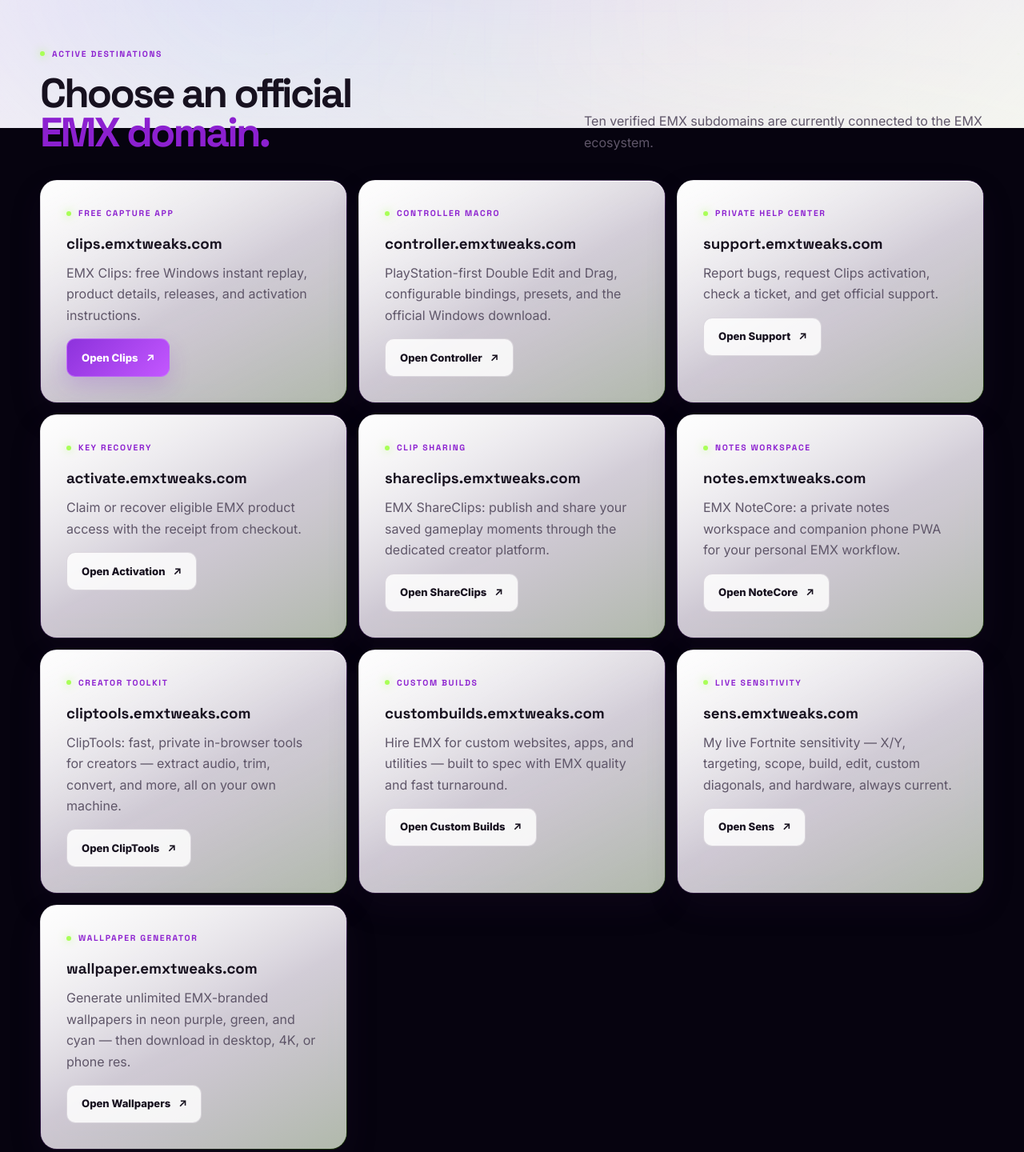
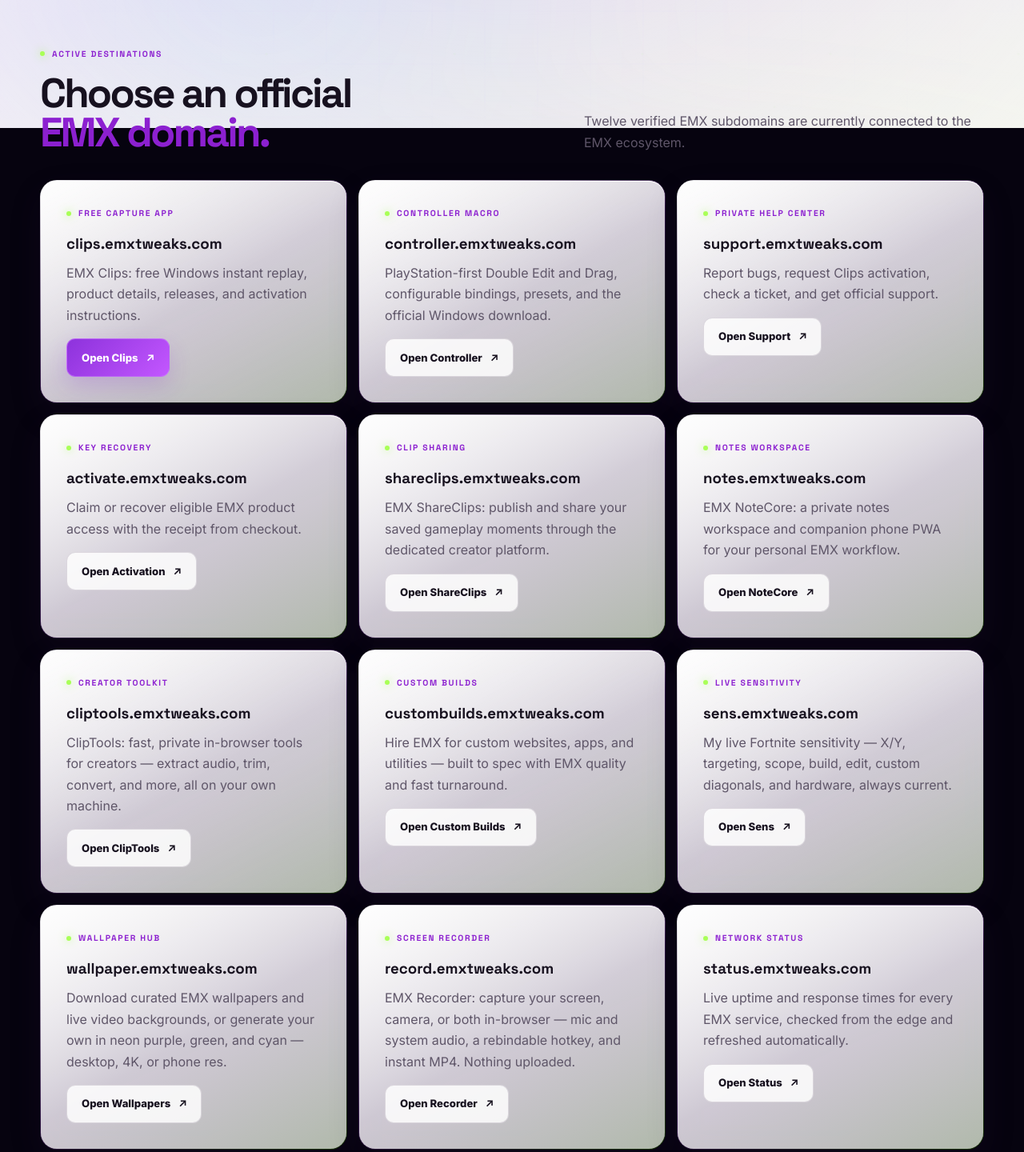
Before and after one commit to tjcorp420/EFECT-TWEAKS-X-MACROS-PC-IOS-WEBSITE-, a website: page links.html in a window 1280 px wide. Shown: the part 640-2080 px from the top of the page at 80% size. Drawn offline with Linux system fonts and the light colour scheme.

Commit message:
Update verified subdomains and add new services
Updated the number of verified EMX subdomains from ten to twelve and added new sections for wallpaper hub and screen recorder.

```diff
--- a/links.html
+++ b/links.html
@@ -39,7 +39,7 @@
         </div>
       </section>
       <section class="section" aria-labelledby="network-title">
-        <div class="section-heading"><div><p class="eyebrow"><span></span> ACTIVE DESTINATIONS</p><h2 id="network-title">Choose an official<br><em>EMX domain.</em></h2></div><p>Ten verified EMX subdomains are currently connected to the EMX ecosystem.</p></div>
+        <div class="section-heading"><div><p class="eyebrow"><span></span> ACTIVE DESTINATIONS</p><h2 id="network-title">Choose an official<br><em>EMX domain.</em></h2></div><p>Twelve verified EMX subdomains are currently connected to the EMX ecosystem.</p></div>
         <div class="card-grid three">
           <article class="content-card"><p class="eyebrow"><span></span> FREE CAPTURE APP</p><h3>clips.emxtweaks.com</h3><p>EMX Clips: free Windows instant replay, product details, releases, and activation instructions.</p><a class="emx-button emx-button-primary" href="https://clips.emxtweaks.com/" target="_blank" rel="noopener noreferrer">Open Clips <span aria-hidden="true">↗</span></a></article>
           <article class="content-card"><p class="eyebrow"><span></span> CONTROLLER MACRO</p><h3>controller.emxtweaks.com</h3><p>PlayStation-first Double Edit and Drag, configurable bindings, presets, and the official Windows download.</p><a class="emx-button emx-button-secondary" href="https://controller.emxtweaks.com/" target="_blank" rel="noopener noreferrer">Open Controller <span aria-hidden="true">↗</span></a></article>
@@ -50,7 +50,9 @@
           <article class="content-card"><p class="eyebrow"><span></span> CREATOR TOOLKIT</p><h3>cliptools.emxtweaks.com</h3><p>ClipTools: fast, private in-browser tools for creators — extract audio, trim, convert, and more, all on your own machine.</p><a class="emx-button emx-button-secondary" href="https://cliptools.emxtweaks.com/" target="_blank" rel="noopener noreferrer">Open ClipTools <span aria-hidden="true">↗</span></a></article>
           <article class="content-card"><p class="eyebrow"><span></span> CUSTOM BUILDS</p><h3>custombuilds.emxtweaks.com</h3><p>Hire EMX for custom websites, apps, and utilities — built to spec with EMX quality and fast turnaround.</p><a class="emx-button emx-button-secondary" href="https://custombuilds.emxtweaks.com/" target="_blank" rel="noopener noreferrer">Open Custom Builds <span aria-hidden="true">↗</span></a></article>
           <article class="content-card"><p class="eyebrow"><span></span> LIVE SENSITIVITY</p><h3>sens.emxtweaks.com</h3><p>My live Fortnite sensitivity — X/Y, targeting, scope, build, edit, custom diagonals, and hardware, always current.</p><a class="emx-button emx-button-secondary" href="https://sens.emxtweaks.com/" target="_blank" rel="noopener noreferrer">Open Sens <span aria-hidden="true">↗</span></a></article>
-          <article class="content-card"><p class="eyebrow"><span></span> WALLPAPER GENERATOR</p><h3>wallpaper.emxtweaks.com</h3><p>Generate unlimited EMX-branded wallpapers in neon purple, green, and cyan — then download in desktop, 4K, or phone res.</p><a class="emx-button emx-button-secondary" href="https://wallpaper.emxtweaks.com/" target="_blank" rel="noopener noreferrer">Open Wallpapers <span aria-hidden="true">↗</span></a></article>
+          <article class="content-card"><p class="eyebrow"><span></span> WALLPAPER HUB</p><h3>wallpaper.emxtweaks.com</h3><p>Download curated EMX wallpapers and live video backgrounds, or generate your own in neon purple, green, and cyan — desktop, 4K, or phone res.</p><a class="emx-button emx-button-secondary" href="https://wallpaper.emxtweaks.com/" target="_blank" rel="noopener noreferrer">Open Wallpapers <span aria-hidden="true">↗</span></a></article>
+          <article class="content-card"><p class="eyebrow"><span></span> SCREEN RECORDER</p><h3>record.emxtweaks.com</h3><p>EMX Recorder: capture your screen, camera, or both in-browser — mic and system audio, a rebindable hotkey, and instant MP4. Nothing uploaded.</p><a class="emx-button emx-button-secondary" href="https://record.emxtweaks.com/" target="_blank" rel="noopener noreferrer">Open Recorder <span aria-hidden="true">↗</span></a></article>
+          <article class="content-card"><p class="eyebrow"><span></span> NETWORK STATUS</p><h3>status.emxtweaks.com</h3><p>Live uptime and response times for every EMX service, checked from the edge and refreshed automatically.</p><a class="emx-button emx-button-secondary" href="https://status.emxtweaks.com/" target="_blank" rel="noopener noreferrer">Open Status <span aria-hidden="true">↗</span></a></article>
         </div>
       </section>
     </main>
```
